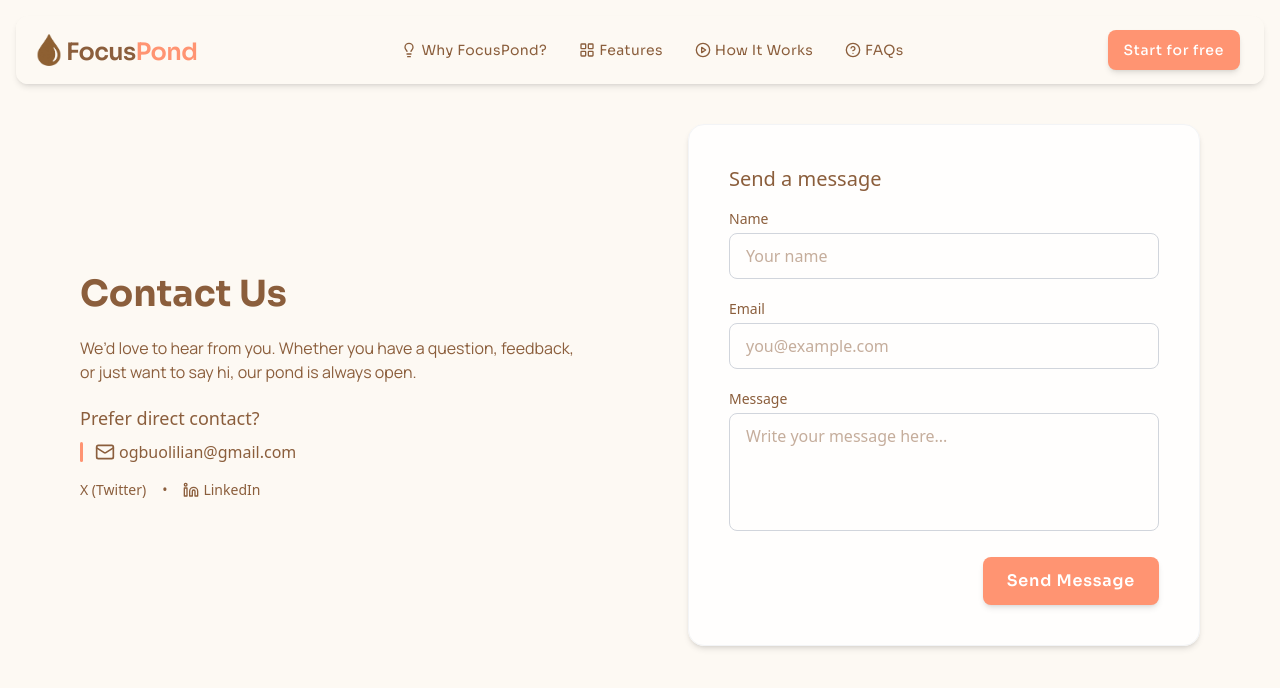
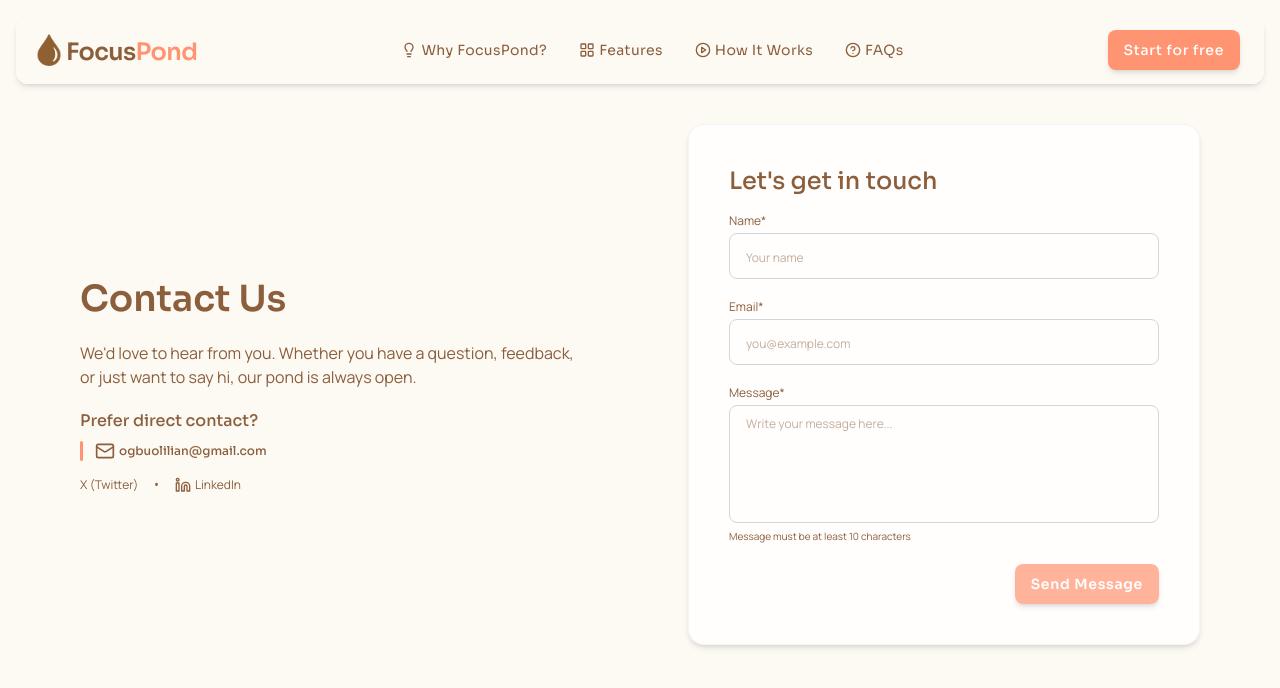
Before and after one commit to liannmaka/Focuspond, a Next.js app: page /contact in a window 1280 px wide. Shown: the top 688 px of the page. Built offline with nearby package versions, Linux system fonts and the light colour scheme.

Commit message:
feat: create contact form endpoint and integrate

```diff
--- a/src/app/(landing-page)/contact/page.tsx
+++ b/src/app/(landing-page)/contact/page.tsx
@@ -1,135 +1,210 @@
 "use client";
 
-import { Button } from "@/components/ui";
-import Form from "next/form";
-import Link from "next/link";
 import { Mail, Linkedin } from "lucide-react";
+import { toast } from "sonner";
+import { useForm } from "react-hook-form";
+import { z } from "zod";
+import { zodResolver } from "@hookform/resolvers/zod";
+
+const ContactForm = z.object({
+  name: z
+    .string()
+    .min(1, { message: "Name is required" })
+    .max(30, { message: "Name is too long" }),
+  email: z.email({ message: "Please enter a valid email address" }),
+  message: z
+    .string()
+    .min(1, { message: "Message is required" })
+    .min(10, { message: "Message must be at least 10 characters" })
+    .max(1000, { message: "Message must not exceed 1000 characters" }),
+});
+
+type FormValues = z.infer<typeof ContactForm>;
 
 export default function ContactUsPage() {
+  const {
+    register,
+    handleSubmit,
+    reset,
+    formState: { errors, isSubmitting, isValid },
+  } = useForm<FormValues>({
+    resolver: zodResolver(ContactForm),
+    defaultValues: { name: "", email: "", message: "" },
+  });
+
+  const onSubmit = async (data: FormValues) => {
+    try {
+      const res = await fetch("/api/contact-form", {
+        method: "POST",
+        headers: { "Content-Type": "application/json" },
+        body: JSON.stringify(data),
+      });
+
+      const result = await res.json();
+
+      if (!res.ok) {
+        throw new Error(result.message || "Something went wrong");
+      }
+
+      toast.success(result.message || "Message sent successfully!");
+      reset();
+    } catch (err) {
+      console.error("Contact form submit error:", err);
+      toast.error("Failed to send message. Please try again.");
+    }
+  };
+
   return (
     <div className="min-h-screen">
-      <div className="grid lg:grid-cols-2 gap-4 lg:gap-12 items-center pt-14 pb-10 content-center">
+      <div className="grid gap-y-12 lg:grid-cols-2 gap-x-4 lg:gap-12 items-center pt-14 pb-10 content-center">
         {/* column 1 */}
         <section className="max-w-lg mx-auto">
           {/* Intro */}
-          <div>
-            <h1 className="text-4xl font-bold font-sora">Contact Us</h1>
-            <p className="my-5 font-manrope text-base">
-              We’d love to hear from you. Whether you have a question, feedback,
-              or just want to say hi, our pond is always open.
+          <div className="text-center lg:text-left">
+            <h1 className="text-3xl font-sora lg:text-4xl">Contact Us</h1>
+            <p className="my-5 font-manrope">
+              We&apos;d love to hear from you. Whether you have a question,
+              feedback, or just want to say hi, our pond is always open.
             </p>
           </div>
 
           {/* Direct Contact */}
           <div>
-            <h3 className="text-lg font-medium mb-2">Prefer direct contact?</h3>
-            <p className="flex items-center">
+            <h3 className="font-medium mb-2 text-center font-sora lg:text-left">
+              Prefer direct contact?
+            </h3>
+            <p className="flex items-center justify-center lg:justify-start">
               <span className="block h-5 w-[3px] bg-accent-button rounded-full mr-3" />
               <Mail className="w-5 h-5 shrink-0 mr-1" />
-
-              <Link
+              <a
                 href="mailto:ogbuolilian@gmail.com"
-                className="hover:underline font-medium transition-colors duration-200"
+                className="hover:underline font-medium text-xs transition-colors duration-200 font-sora"
+                target="_blank"
+                rel="noopener noreferrer"
               >
                 ogbuolilian@gmail.com
-              </Link>
+              </a>
             </p>
-            <div className="mt-4 flex items-center gap-4 text-sm">
-              <Link
-                href="https://twitter.com/yourtwitterhandle"
+            <div className="mt-4 flex gap-4 text-xs items-center justify-center lg:justify-start">
+              <a
+                href="https://x.com/filix_lillyann"
                 target="_blank"
                 rel="noopener noreferrer"
-                className="hover:text-blue-500 transition-colors"
+                className="hover:text-accent-button transition-colors font-manrope"
               >
                 <span>X (Twitter)</span>
-              </Link>
+              </a>
 
               <span>•</span>
 
-              <Link
-                href="https://linkedin.com/in/yourlinkedin"
+              <a
+                href="https://www.linkedin.com/in/ogbuo-chiamaka"
                 target="_blank"
                 rel="noopener noreferrer"
-                className="flex items-center gap-1 hover:text-blue-600 transition-colors"
+                className="flex items-center gap-1 hover:text-accent-button transition-colors font-manrope"
               >
                 <Linkedin className="w-4 h-4" />
                 <span>LinkedIn</span>
-              </Link>
+              </a>
             </div>
           </div>
         </section>
 
         {/* Contact Form column 2*/}
         <section className="w-full max-w-lg mx-auto bg-white/80 shadow-md rounded-2xl p-10 border border-gray-100">
-          <h2 className="text-xl font-medium mb-4">Send a message</h2>
+          <h2 className="text-2xl font-medium mb-4 font-sora">
+            Let&apos;s get in touch
+          </h2>
 
-          <Form
-            action="/contact"
+          <form
+            onSubmit={handleSubmit(onSubmit)}
             className="space-y-5"
           >
             <div>
               <label
                 htmlFor="name"
-                className="block text-sm font-medium mb-1"
+                className="block text-xs font-medium mb-1 font-manrope"
               >
-                Name
+                Name*
               </label>
               <input
+                {...register("name")}
                 id="name"
                 name="name"
                 type="text"
                 required
                 placeholder="Your name"
-                className="w-full rounded-lg border border-gray-300 px-4 py-2.5 focus:ring-2 focus:ring-blue-100 focus:outline-none"
+                className="w-full rounded-lg border border-gray-300 px-4 py-2.5 focus:ring-2 focus:ring-light-background/40 focus:outline-none placeholder:text-xs font-manrope"
               />
+              {errors.name && (
+                <p className="text-red-600 text-[10px] mt-1">
+                  {errors.name.message}
+                </p>
+              )}
             </div>
 
             <div>
               <label
                 htmlFor="email"
-                className="block text-sm font-medium mb-1"
+                className="block text-xs font-medium mb-1 font-manrope"
               >
-                Email
+                Email*
               </label>
               <input
+                {...register("email")}
                 id="email"
                 name="email"
                 type="email"
                 required
                 placeholder="you@example.com"
-                className="w-full rounded-lg border border-gray-300 px-4 py-2.5 focus:ring-2 focus:ring-blue-100 focus:outline-none"
+                className="w-full rounded-lg border border-gray-300 px-4 py-2.5 focus:ring-2 focus:ring-light-background/40 focus:outline-none placeholder:text-xs font-manrope"
               />
+              {errors.email && (
+                <p className="text-red-600 text-[10px] mt-1">
+                  {errors.email.message}
+                </p>
+              )}
             </div>
 
             <div>
               <label
                 htmlFor="message"
-                className="block text-sm font-medium mb-1"
+                className="block text-xs font-medium mb-1 font-manrope"
               >
-                Message
+                Message*
               </label>
               <textarea
+                {...register("message")}
                 id="message"
                 name="message"
                 rows={4}
                 required
                 placeholder="Write your message here..."
-                className="w-full rounded-lg border border-gray-300 px-4 py-2.5 focus:ring-2 focus:ring-blue-100 focus:outline-none resize-none"
+                className="w-full rounded-lg border border-gray-300 px-4 py-2.5 focus:ring-2 focus:ring-light-background/40 focus:outline-none resize-none placeholder:text-xs font-manrope"
               />
+              <p className="text-[10px] font-manrope">
+                Message must be at least 10 characters
+              </p>
+              {errors.message && (
+                <p className="text-red-600 text-[10px] mt-1">
+                  {errors.message.message}
+                </p>
+              )}
             </div>
             <div className="text-right">
-              <Button
+              <button
                 type="submit"
-                href="/waitlist"
-                size="lg"
-                aria-label="Sign up for FocusPond"
-                className="relative overflow-hidden font-semibold group"
+                aria-label="Submit contact form"
+                disabled={isSubmitting || !isValid}
+                className="cursor-pointer relative overflow-hidden font-semibold group inline-flex items-center justify-center rounded-lg font-sora bg-accent-button text-white shadow-md transition-transform duration-300 hover:-translate-y-0.5 tracking-wider px-4 py-2.5 text-sm disabled:bg-accent-button/70 disabled:cursor-not-allowed"
               >
-                <span className="relative z-10">Send Message</span>
+                <span className="relative z-10">
+                  {isSubmitting ? "Sending" : "Send Message"}
+                </span>
                 <span className="absolute inset-0 animate-shimmer bg-gradient-to-r from-transparent to-transparent opacity-0 group-hover:opacity-100 transition-opacity duration-300" />
-              </Button>
+              </button>
             </div>
-          </Form>
+          </form>
         </section>
       </div>
     </div>
--- /dev/null
+++ b/src/app/api/contact-form/route.ts
@@ -0,0 +1,71 @@
+import { NextResponse } from "next/server";
+import { z } from "zod";
+import { isDisposableEmail } from "@the_binod/disposable-email-check";
+import { getServiceSupabase } from "@/lib/config/supabaseServer";
+
+const ContactFormSchema = z.object({
+  name: z.string(),
+  email: z.email(),
+  message: z.string(),
+});
+
+type ContactFormValues = z.infer<typeof ContactFormSchema>;
+
+export async function POST(req: Request) {
+  const supabase = getServiceSupabase();
+  try {
+    const body = await req.json().catch(() => ({}));
+    const parsed = ContactFormSchema.safeParse(body);
+
+    if (!parsed.success) {
+      return NextResponse.json(
+        { ok: false, errors: z.treeifyError(parsed.error) },
+        { status: 400 }
+      );
+    }
+
+    const { name, email, message } = parsed.data as ContactFormValues;
+
+    const cleanName = name.trim();
+    const cleanEmail = email.trim().toLowerCase();
+    const cleanMessage = message.trim();
+
+    // Disposable email check
+    const isDisposable = await isDisposableEmail(cleanEmail);
+    if (isDisposable) {
+      return NextResponse.json(
+        {
+          ok: false,
+          message: "Please use a valid, non-disposable email address.",
+        },
+        { status: 400 }
+      );
+    }
+
+    const { data, error } = await supabase
+      .from("contact")
+      .insert([{ name: cleanName, email: cleanEmail, message: cleanMessage }])
+      .select()
+      .single();
+
+    if (error) {
+      console.log("Supabase error (contact insert):", error);
+      return NextResponse.json(
+        { ok: false, message: error.message },
+        { status: 500 }
+      );
+    }
+
+    // if successful
+    return NextResponse.json(
+      { ok: true, message: "Thanks for your message!", data },
+      { status: 201 }
+    );
+  } catch (err) {
+    console.error("Unexpected error in /api/contact-form:", err);
+    return NextResponse.json(
+      { ok: false, message: "Unexpected error occurred" },
+      { status: 500 }
+    );
+  }
+}
--- a/src/app/api/waitlist/route.ts
+++ b/src/app/api/waitlist/route.ts
@@ -45,7 +45,7 @@ export async function POST(req: Request) {
       );
     }
 
-    // upsert into waitlist table
+    // checking the waitlist table
     const { error: existingError, data: existing } = await supabase
       .from("waitlist")
       .select("email")
@@ -69,7 +69,7 @@ export async function POST(req: Request) {
 
     const { data, error } = await supabase
       .from("waitlist")
-      .insert({ email })
+      .insert([{ email }])
       .select()
       .single();
 
--- a/src/app/waitlist/page.tsx
+++ b/src/app/waitlist/page.tsx
@@ -8,10 +8,10 @@ export default function WaitlistPage() {
       <div className="px-7">
         <div className="text-center mb-6">
           <Badge title="Join the Waitlist" />
-          <h1 className="text-3xl font-bold font-sora">
+          <h1 className="text-3xl font-sora lg:text-4xl">
             Focus deeply. Rest intentionally.
           </h1>
-          <p className="my-3 font-manrope text-sm">
+          <p className="my-5 font-manrope">
             Be the first to experience FocusPond when we launch.
           </p>
         </div>
```
Also changed, not shown: src/components/ui/WaitlistForm.tsx (+19 -11 lines).
